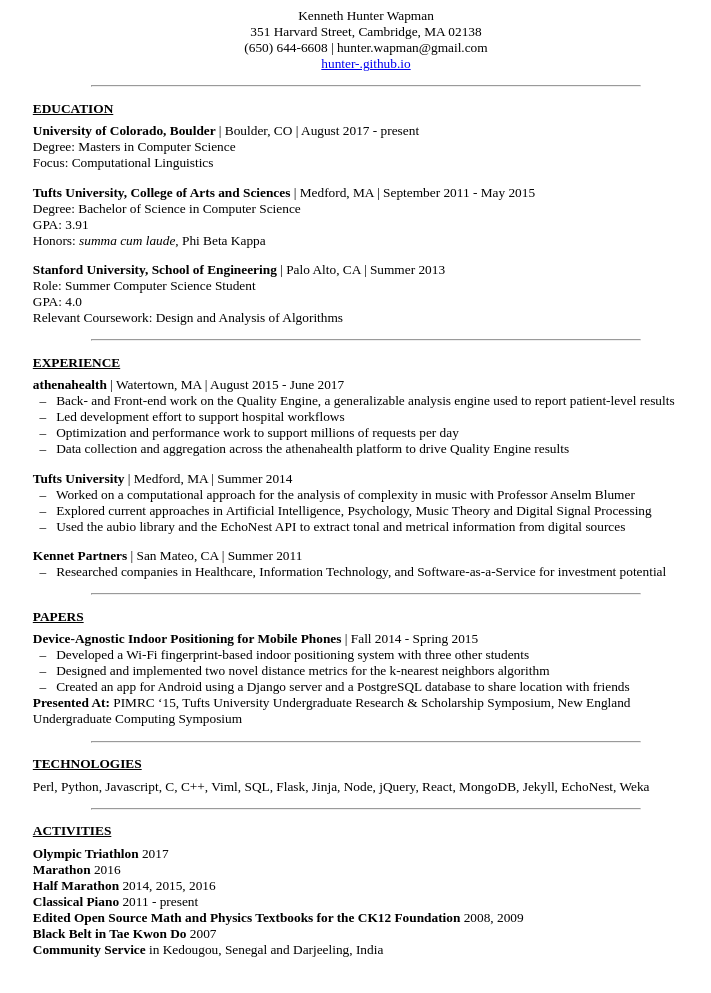
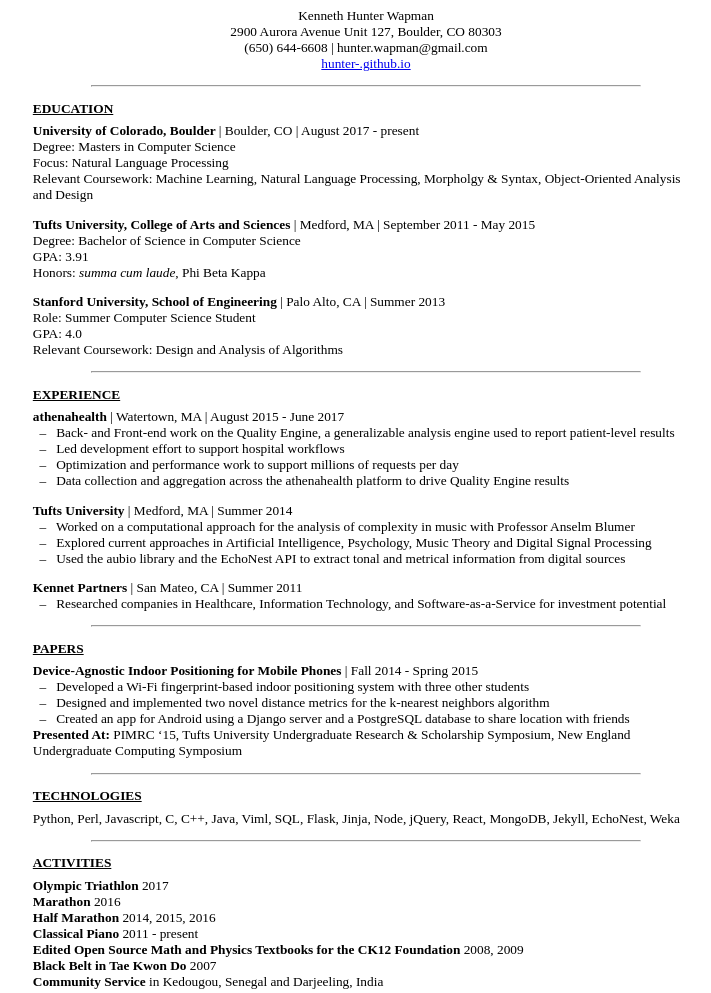
Before and after one commit to hneutr/hv-flask, a plain HTML site: page templates/resume.html in a window 1280 px wide. Shown: the whole page, without its empty margins (274-985 px from the left). Before the commit the page ends 966 px from the top, so only its background shows below. Drawn offline with Linux system fonts and the light colour scheme.

Commit message:
updated resume

```diff
--- a/templates/resume.html
+++ b/templates/resume.html
@@ -64,7 +64,7 @@ ul > li:before {
     <div id="main">
 		<div id="about">
 			<p class="name">Kenneth Hunter Wapman</p>
-			<p class="address">351 Harvard Street, Cambridge, MA 02138</p>
+			<p class="address">2900 Aurora Avenue Unit 127, Boulder, CO 80303</p>
 			<p class="contact">(650) 644-6608 | hunter.wapman@gmail.com</p>
 			<p class="website"> <a href="hunter-.github.io">hunter-.github.io</a></p>
 		</div>
@@ -100,7 +100,10 @@ ul > li:before {
 
 						<p class="Degree">Degree: Masters in Computer Science</p>
 
-						<p class="Focus">Focus: Computational Linguistics</p>
+						<p class="Focus">Focus: Natural Language Processing</p>
+
+						<p class="Relevant Coursework">Relevant Coursework: Machine Learning, Natural Language Processing, Morpholgy & Syntax, Object-Oriented Analysis and Design
+</p>
 
 
 
@@ -380,10 +383,10 @@ ul > li:before {
 				<p class="one-line-list">
 
 
-		Perl,
+		Python,
 
 
-		Python,
+		Perl,
 
 
 		Javascript,
@@ -393,6 +396,9 @@ ul > li:before {
 
 
 		C++,
+
+
+		Java,
 
 
 		Viml,
```
